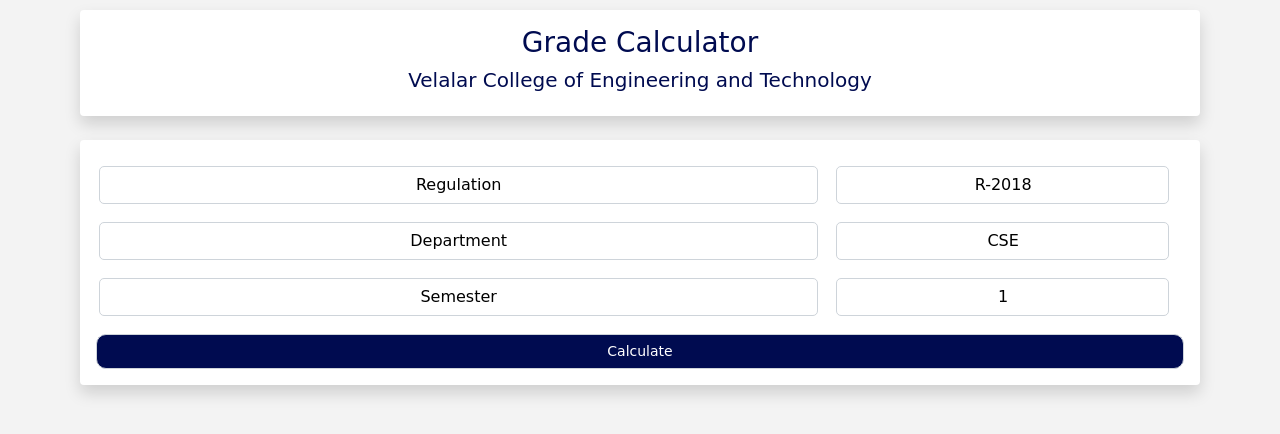
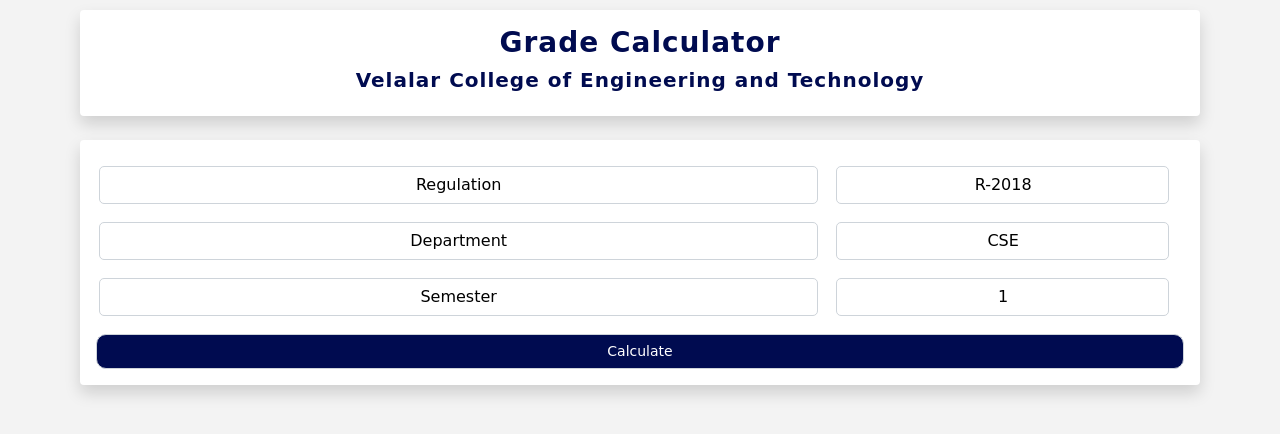
Before and after one commit to udaya28/VCET-grade-calculator, a plain HTML site: page index.html in a window 1280 px wide. Drawn offline with Linux system fonts and the light colour scheme; a web font is replaced by a local one.

Commit message:
white update

```diff
--- a/style.css
+++ b/style.css
@@ -81,6 +81,10 @@ margin-top: 10px;
 .head,button{
     font-family: 'Patua One', cursive;
 }
+.head,h3,h5{
+  font-weight: bold;
+  letter-spacing: 1px;
+}
 .btn-secondary
 {
   background-color:var(--button-color);
```
